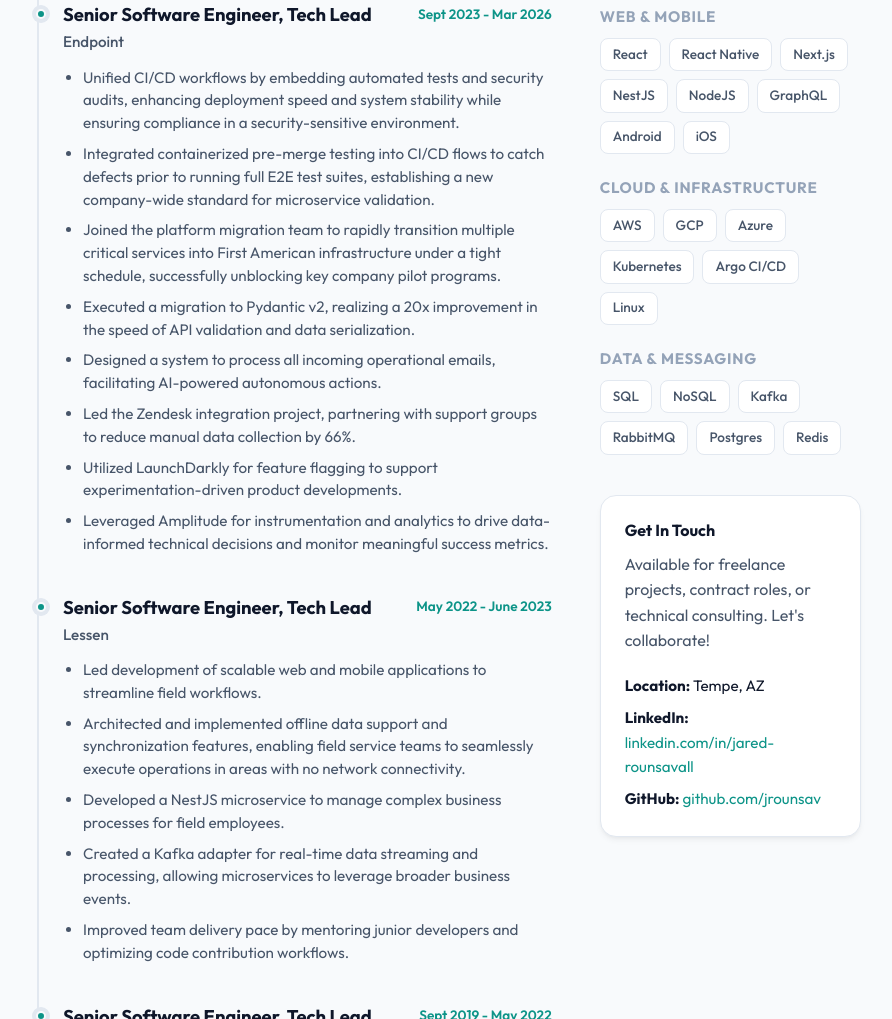
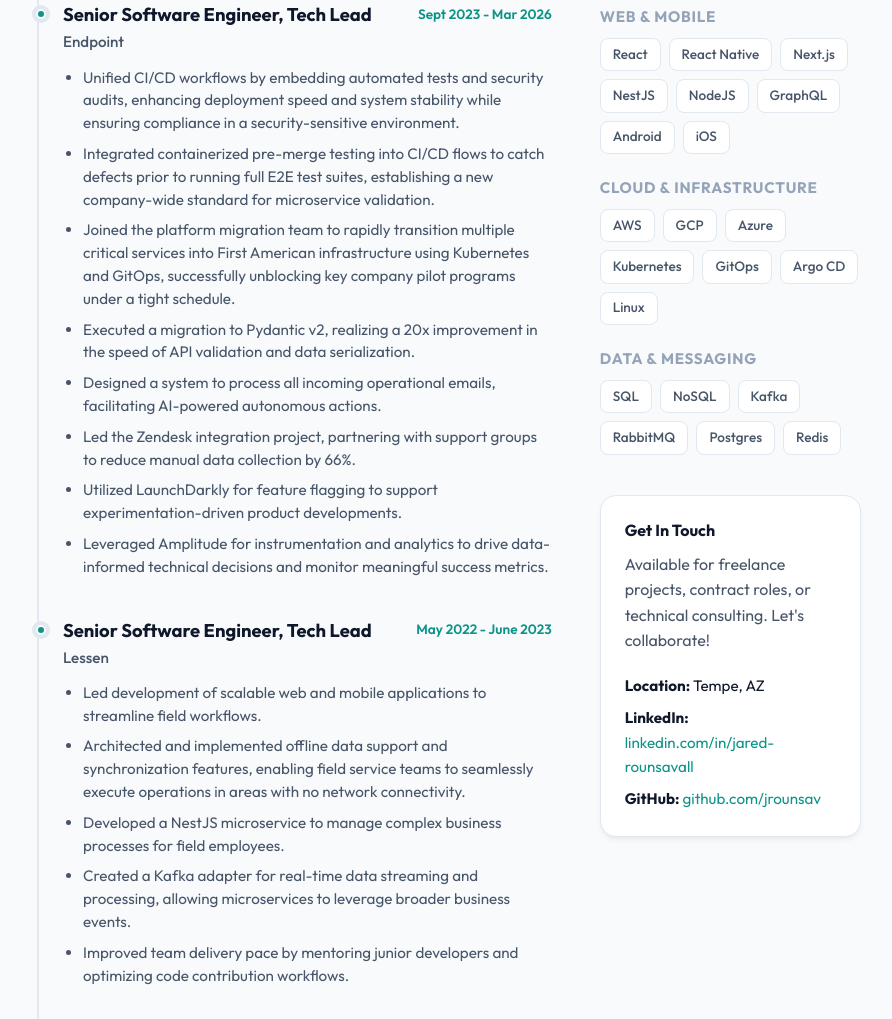
Before and after one commit to jrounsav/jrounsav.github.io, an Astro site: page / in a window 1280 px wide. Shown: the part 929-1948 px from the top of the page, without its empty margins (355-1247 px from the left). Built offline with nearby package versions, Linux system fonts and the light colour scheme; Astro itself is replaced by a stand-in of ours.

Commit message:
Update skills and Endpoint experience to include Kubernetes and GitOps

```diff
--- a/src/pages/index.astro
+++ b/src/pages/index.astro
@@ -10,7 +10,7 @@
 const skills = [
   { category: "Languages", items: ["JavaScript", "TypeScript", "Java", "Kotlin", "Python"] },
   { category: "Web & Mobile", items: ["React", "React Native", "Next.js", "NestJS", "NodeJS", "GraphQL", "Android", "iOS"] },
-  { category: "Cloud & Infrastructure", items: ["AWS", "GCP", "Azure", "Kubernetes", "Argo CI/CD", "Linux"] },
+  { category: "Cloud & Infrastructure", items: ["AWS", "GCP", "Azure", "Kubernetes", "GitOps", "Argo CD", "Linux"] },
   { category: "Data & Messaging", items: ["SQL", "NoSQL", "Kafka", "RabbitMQ", "Postgres", "Redis"] }
 ];
 ---
@@ -66,7 +66,7 @@
               <ul class="cv-bullet-list">
                 <li>Unified CI/CD workflows by embedding automated tests and security audits, enhancing deployment speed and system stability while ensuring compliance in a security-sensitive environment.</li>
                 <li>Integrated containerized pre-merge testing into CI/CD flows to catch defects prior to running full E2E test suites, establishing a new company-wide standard for microservice validation.</li>
-                <li>Joined the platform migration team to rapidly transition multiple critical services into First American infrastructure under a tight schedule, successfully unblocking key company pilot programs.</li>
+                <li>Joined the platform migration team to rapidly transition multiple critical services into First American infrastructure using Kubernetes and GitOps, successfully unblocking key company pilot programs under a tight schedule.</li>
                 <li>Executed a migration to Pydantic v2, realizing a 20x improvement in the speed of API validation and data serialization.</li>
                 <li>Designed a system to process all incoming operational emails, facilitating AI-powered autonomous actions.</li>
                 <li>Led the Zendesk integration project, partnering with support groups to reduce manual data collection by 66%.</li>
```
